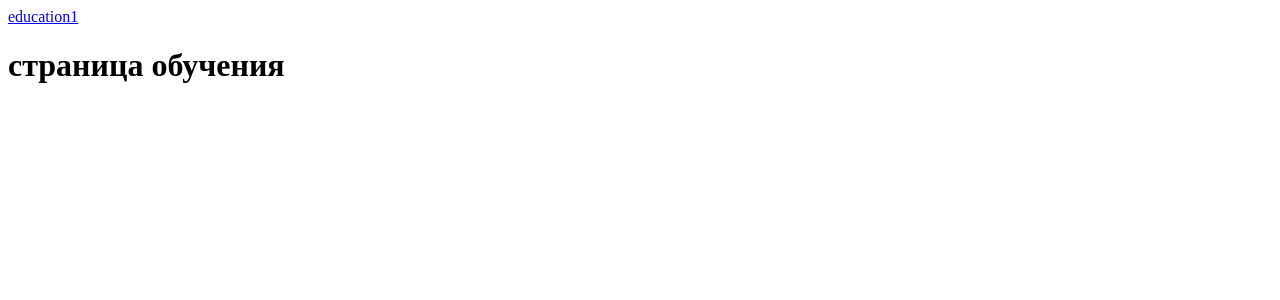
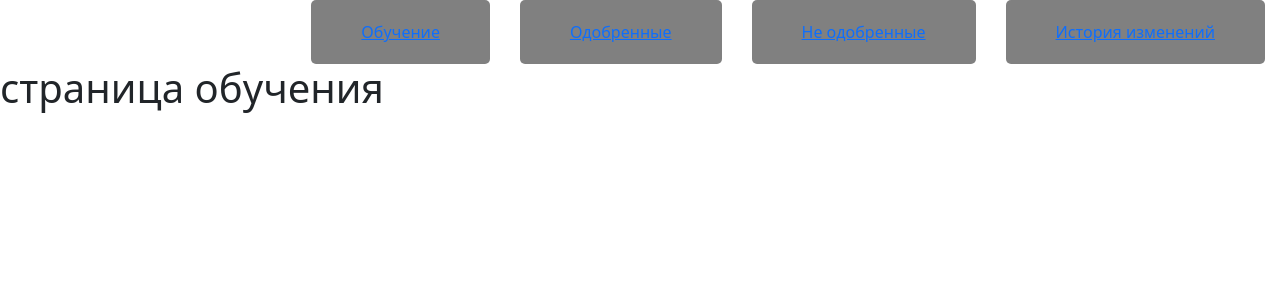
Before and after one commit to KinShish/FeelIn, a Vue app in the folder feeling_frontend/: page /#/education in a window 1280 px wide. Shown: the top 300 px of the page. Built offline with nearby package versions, Linux system fonts and the light colour scheme.

Commit message:
axios, bootstrap

```diff
--- a/feeling_frontend/package.json
+++ b/feeling_frontend/package.json
@@ -8,8 +8,11 @@
     "lint": "vue-cli-service lint"
   },
   "dependencies": {
+    "axios": "^0.24.0",
+    "bootstrap": "^5.1.3",
+    "bootstrap-vue": "^2.21.2",
     "core-js": "^3.6.5",
-    "vue": "^2.6.11",
+    "vue": "^2.6.14",
     "vue-router": "^3.2.0"
   },
   "devDependencies": {
--- a/feeling_frontend/src/App.vue
+++ b/feeling_frontend/src/App.vue
@@ -1,11 +1,24 @@
 <template lang="pug">
 	div
-		router-link(to="/education") education1
+		.blocLinks
+			router-link(to="/education") Обучение
+			router-link(to="/education") Одобренные
+			router-link(to="/education") Не одобренные
+			router-link(to="/education") История изменений
 		transition(name="opacity")
 			keep-alive
 				router-view
 </template>
 
-<style>
-
+<style scoped>
+	.blocLinks{
+		display: flex;
+		place-content: flex-end;
+	}
+	.blocLinks a{
+		padding: 20px 50px;
+		margin: 0 15px;
+		background: grey;
+		border-radius: 5px;
+	}
 </style>
--- a/feeling_frontend/src/components/FeelingEducation.vue
+++ b/feeling_frontend/src/components/FeelingEducation.vue
@@ -8,6 +8,13 @@ export default {
 		return{
 
 		}
+	},
+	created() {
+		/*this.axios
+			.get('')
+			.then(res=>{
+				console.log(res)
+			})*/
 	}
 }
 </script>
```
Also changed, not shown: feeling_frontend/src/main.js (+8 -0 lines).
